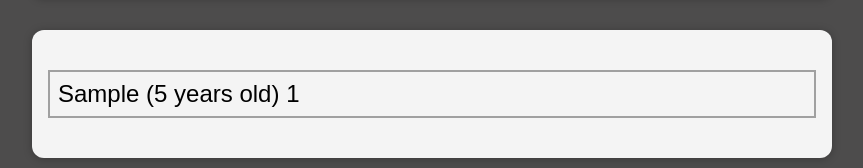
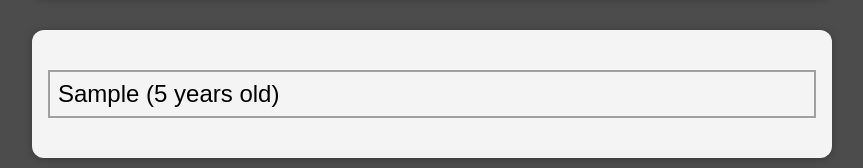
Before and after one commit to zdelcoco/add-user-practice, a React (Create React App) app: page / in a window 1280 px wide. Both pictures are taken after typing "Sample", "5" into the empty fields and a click on the button "Add User". Shown: the part 198-366 px from the top of the page, without its empty margins (208-1071 px from the left). Built offline with nearby package versions, Linux system fonts and the light colour scheme.

Commit message:
forgot to remove user key from display

```diff
--- a/src/components/Users/User.js
+++ b/src/components/Users/User.js
@@ -8,7 +8,7 @@ const User = props => {
 
   return (
     <li className={styles.user} onClick={clickHandler}>
-      {props.username} ({props.age} years old) {props.userKey}
+      {props.username} ({props.age} years old)
     </li>
   );
 };
```
